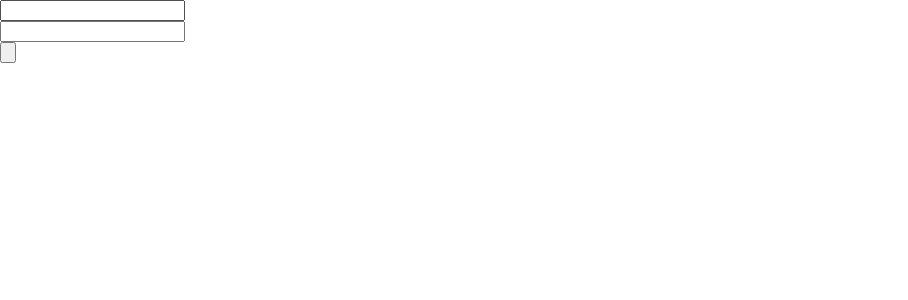
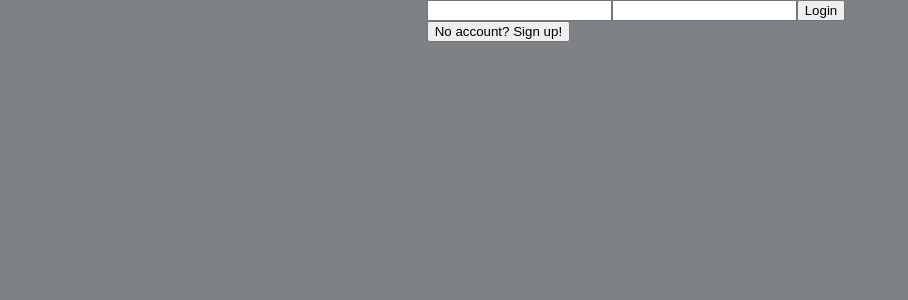
Before and after one commit to jakubpodolski/rate-eat, a React app in the folder client/: page / in a window 1280 px wide. Shown: the top 300 px of the page, without its empty margins (0-908 px from the left). Built offline with nearby package versions, Linux system fonts and the light colour scheme.

Commit message:
Add basic signup and login

```diff
--- a/client/public/index.html
+++ b/client/public/index.html
@@ -9,7 +9,7 @@
   </head>
   <body>
     <noscript>You need to enable JavaScript to run this app.</noscript>
-    <div id="root"></div>
+    <main id="root"></main>
   </body>
   <script src="bundle.js"></script>
 </html>
--- /dev/null
+++ b/client/src/Components/LandingPage/LandingPage.css
@@ -0,0 +1,7 @@
+.landingPage {
+    grid-column: 5/9;
+}
+
+.landingPage__changeForm {
+
+}
--- /dev/null
+++ b/client/src/Components/LandingPage/LandingPage.tsx
@@ -0,0 +1,41 @@
+import React, { Component } from 'react';
+import {Login} from '../LogIn/Login';
+
+import './LandingPage.css'
+
+type LandingPageState = {
+    displaySignup: boolean
+}
+
+export class LandingPage extends Component<{}, LandingPageState> {
+    constructor(props: any) {
+        super(props)
+
+        this.state = {
+            displaySignup: false
+        }
+    }
+
+    handleLogin (e: React.FormEvent<HTMLFormElement>, email: string, pass: string) {
+        e.preventDefault();
+        console.log(email, pass)
+    }
+
+    render() {
+        return (
+            <section className="landingPage">
+                <Login handleLogin={this.handleLogin}/>
+
+                {this.state.displaySignup ? (
+                    <button className="landingPage__changeForm" onClick={() => this.setState({ displaySignup: false})}>
+                        Have an account? Sign in insted
+                    </button>
+                ) : (
+                    <button className="landingPage__changeForm" onClick={() => this.setState({ displaySignup: true})}>
+                        No account? Sign up!
+                    </button>
+                )}
+            </section>
+        );
+    }
+}
--- a/client/src/Components/LogIn/Login.tsx
+++ b/client/src/Components/LogIn/Login.tsx
@@ -1,21 +1,33 @@
-import React, {FC} from 'react';
-import PropTypes from 'prop-types';
+import React, {FC, useState} from 'react';
 import './Login.css'
 
 type Login = {
-    handleLogin: (e: React.FormEvent<HTMLFormElement>) => void;
+    handleLogin: (
+        e: React.FormEvent<HTMLFormElement>,
+        email: string,
+        pass: string
+    ) => void;
 }
 
 export const Login: FC<Login> = ({
     handleLogin
-}) => (
-    <form className="login" onSubmit={(e) => handleLogin(e)}>
-        <input className="login__input" type="text"></input>
-        <input className="login__input" type="text"></input>
-        <input className="login__button" type="button"></input>
-    </form>
-);
+}) => {
+    const [email, setEmail] = useState('');
+    const [pass, setPass] = useState('');
 
-Login.propTypes = {
-    handleLogin: PropTypes.func.isRequired
-}
+    return (
+        <form className="login" onSubmit={(e) => handleLogin(e, email, pass)}>
+            <input
+                className="login__input"
+                value={email}
+                onChange={(e) => setEmail(e.target.value)}
+            />
+            <input
+                className="login__input"
+                value={pass}
+                onChange={(e) => setPass(e.target.value)}
+            />
+            <input className="login__button" type="submit" value="Login" />
+        </form>
+    );
+};
--- /dev/null
+++ b/client/src/Components/helpers.js
@@ -0,0 +1 @@
+export const API_URL = 'http://localhost:8080/api/'
--- a/client/src/Static/root.css
+++ b/client/src/Static/root.css
@@ -1,3 +1,9 @@
-body {
+html {
+    height: 100vh;
+}
+
+body, #root {
     margin: 0;
+    min-height: 100vh;
+    background-color: var(--primary-color);
 }
--- a/client/src/Static/variables.css
+++ b/client/src/Static/variables.css
@@ -3,7 +3,9 @@
     --wrapper-main: 1440px;
 
     /* colors */
-
-    --test: #FF00FF;
-    --newVar: #00FF00;
+    --primary-color: #7e8287;
+    --secondary-color: #4c4d49;
+    --primary-button: #6699ff;
+    --error-color: #d7263d;
+    --sucess-color: #63d471;
 }
--- a/client/src/index.css
+++ b/client/src/index.css
@@ -1,4 +1,5 @@
 @import './Static/root.css';
+@import './Static/variables.css';
 
 .app {
     @mixin grid;
--- a/client/src/index.tsx
+++ b/client/src/index.tsx
@@ -1,12 +1,14 @@
 import React, {FC} from 'react';
 import ReactDOM from 'react-dom';
-import {Login} from './Components/LogIn/Login'
+import {LandingPage} from './Components/LandingPage/LandingPage';
 import "./index.css"
 
 const App: FC = () => {
-  return <div className="app">
-    <Login handleLogin={(e) => console.log('dip')}/>
-  </div>
+  return (
+    <article className="app">
+      <LandingPage />
+    </article>
+  );
 };
 
 ReactDOM.render(<App />, document.getElementById('root'));
```
Also changed, not shown: client/src/Components/Singup/Signup.tsx (added, +40 -0 lines).
